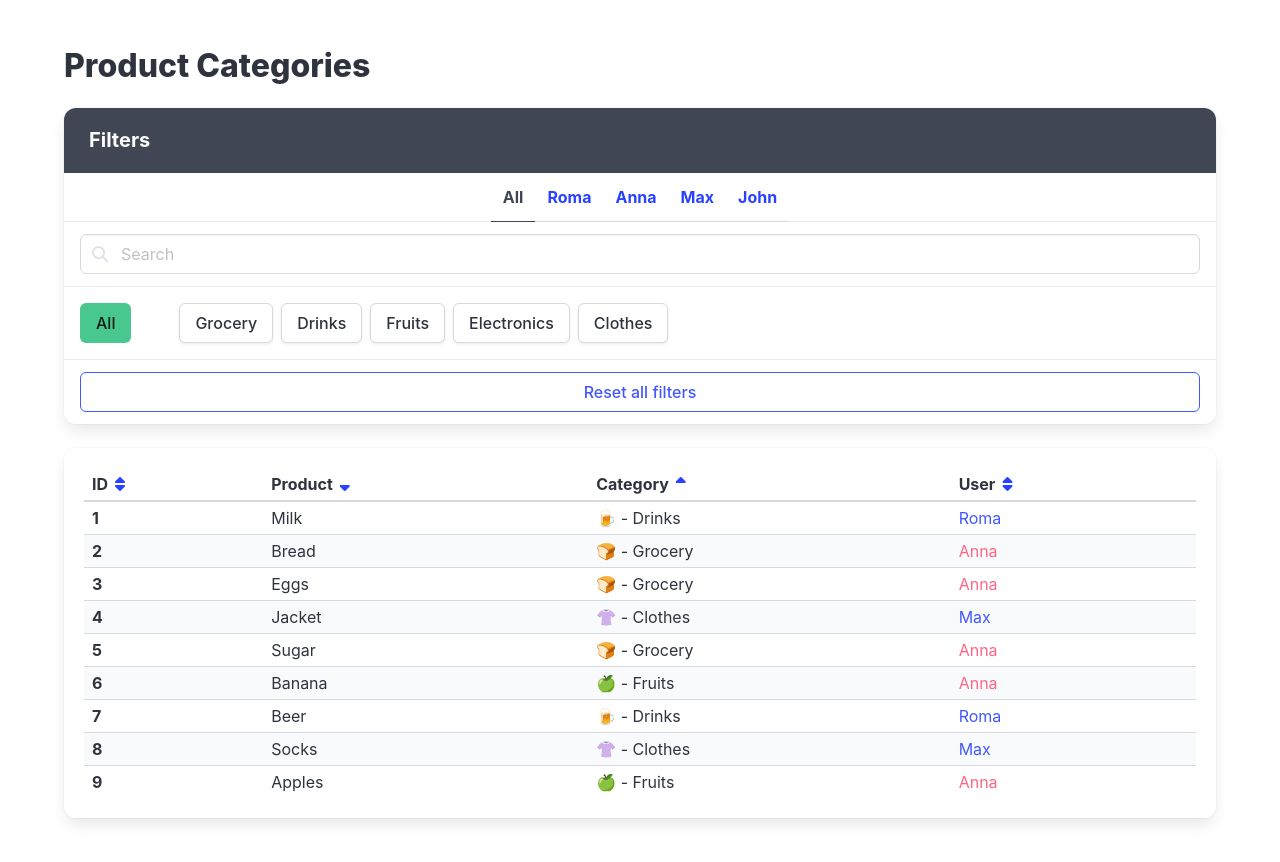
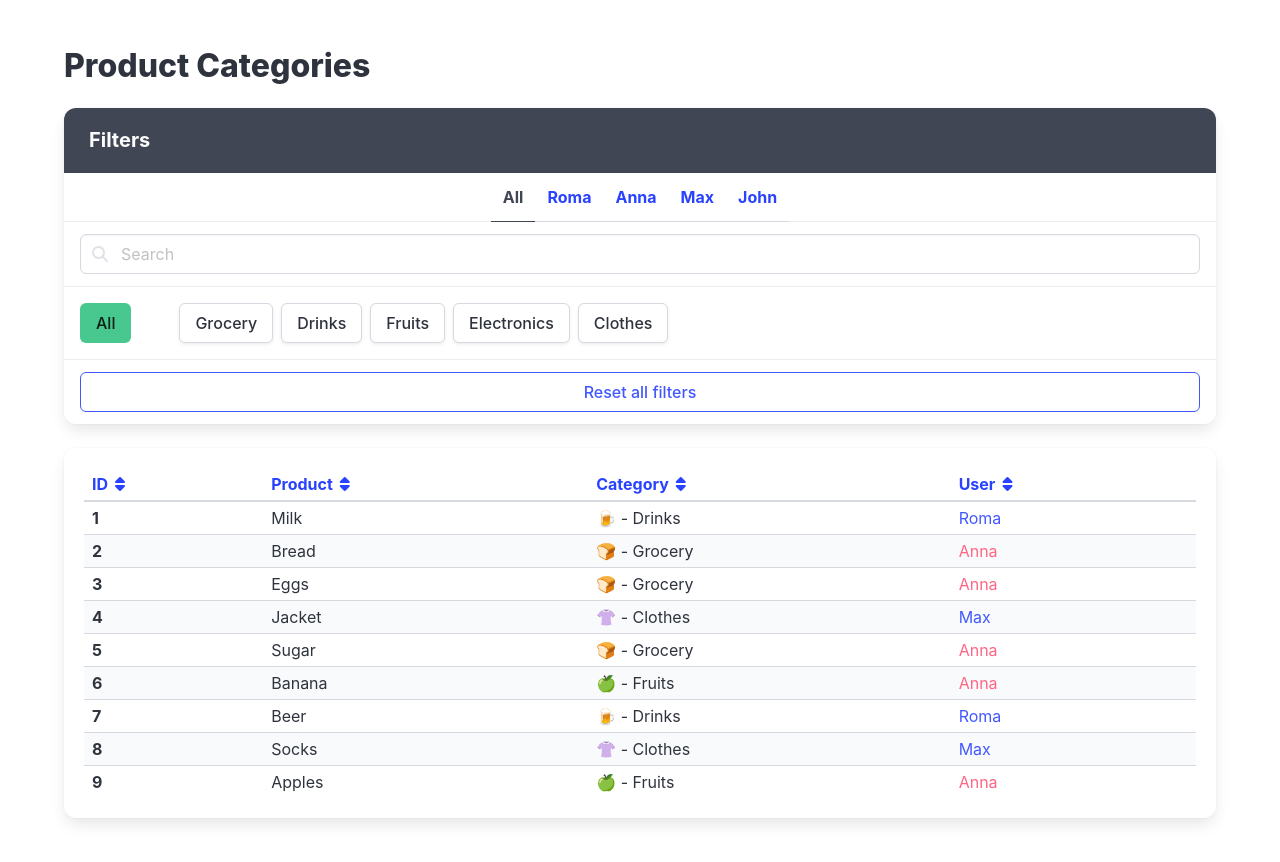
Before and after one commit to AlucardYagamiGame/fs_jul_26_shcherbatiuk, a React (Vite) app: page / in a window 1280 px wide. Shown: the top 862 px of the page. Built offline with nearby package versions, Linux system fonts and the light colour scheme.

Commit message:
add sort

```diff
--- a/src/App.jsx
+++ b/src/App.jsx
@@ -21,10 +21,39 @@ const products = productsFromServer.map(product => {
   };
 });
 
+const columns = [
+  { key: 'id', label: 'ID' },
+  { key: 'name', label: 'Product' },
+  { key: 'categoryId', label: 'Category' },
+  { key: 'user', label: 'User' },
+];
+
 export const App = () => {
   const [selectedUser, setSelectedUser] = useState(null);
   const [searchInput, setSearchInput] = useState('');
   const [selectedCategories, setSelectedCategories] = useState([]);
+  const [sortColumn, setSortColumn] = useState(null);
+  const [sortDirection, setSortDirection] = useState(null);
+
+  const handleSort = column => {
+    if (sortColumn === column) {
+      if (sortDirection === 'asc') {
+        setSortDirection('desc');
+      } else {
+        setSortDirection(null);
+        setSortColumn(null);
+      }
+    } else {
+      setSortColumn(column);
+      setSortDirection('asc');
+    }
+  };
+
+  const getSortIcon = column => {
+    if (sortColumn !== column) return 'fa-sort';
+
+    return sortDirection === 'asc' ? 'fa-sort-up' : 'fa-sort-down';
+  };
 
   const filteredProducts = products.filter(product => {
     if (selectedUser && product.user?.id !== selectedUser) {
@@ -47,6 +76,26 @@ export const App = () => {
 
     return true;
   });
+
+  const getValue = product => {
+    if (sortColumn === 'id') return product.id;
+    if (sortColumn === 'name') return product.name;
+    if (sortColumn === 'categoryId') return product.category.title;
+
+    return product.user.name;
+  };
+
+  const compareProducts = (firstProduct, secondProduct) => {
+    const comparison =
+      getValue(firstProduct) > getValue(secondProduct) ? 1 : -1;
+
+    return sortDirection === 'asc' ? comparison : -comparison;
+  };
+
+  const displayedProducts =
+    sortColumn && sortDirection
+      ? [...filteredProducts].sort(compareProducts)
+      : filteredProducts;
 
   return (
     <div className="section">
@@ -161,6 +210,8 @@ export const App = () => {
                   setSelectedUser(null);
                   setSearchInput('');
                   setSelectedCategories([]);
+                  setSortColumn(null);
+                  setSortDirection(null);
                 }}
               >
                 Reset all filters
@@ -182,54 +233,32 @@ export const App = () => {
             >
               <thead>
                 <tr>
-                  <th>
-                    <span className="is-flex is-flex-wrap-nowrap">
-                      ID
-                      <a href="#/">
-                        <span className="icon">
-                          <i data-cy="SortIcon" className="fas fa-sort" />
+                  {columns.map(column => (
+                    <th key={column.key}>
+                      <a
+                        href="#/"
+                        onClick={e => {
+                          e.preventDefault();
+                          handleSort(column.key);
+                        }}
+                      >
+                        <span className="is-flex is-flex-wrap-nowrap">
+                          {column.label}
+                          <span className="icon">
+                            <i
+                              data-cy="SortIcon"
+                              className={`fas ${getSortIcon(column.key)}`}
+                            />
+                          </span>
                         </span>
                       </a>
-                    </span>
-                  </th>
-
-                  <th>
-                    <span className="is-flex is-flex-wrap-nowrap">
-                      Product
-                      <a href="#/">
-                        <span className="icon">
-                          <i data-cy="SortIcon" className="fas fa-sort-down" />
-                        </span>
-                      </a>
-                    </span>
-                  </th>
-
-                  <th>
-                    <span className="is-flex is-flex-wrap-nowrap">
-                      Category
-                      <a href="#/">
-                        <span className="icon">
-                          <i data-cy="SortIcon" className="fas fa-sort-up" />
-                        </span>
-                      </a>
-                    </span>
-                  </th>
-
-                  <th>
-                    <span className="is-flex is-flex-wrap-nowrap">
-                      User
-                      <a href="#/">
-                        <span className="icon">
-                          <i data-cy="SortIcon" className="fas fa-sort" />
-                        </span>
-                      </a>
-                    </span>
-                  </th>
+                    </th>
+                  ))}
                 </tr>
               </thead>
 
               <tbody>
-                {filteredProducts.map(product => (
+                {displayedProducts.map(product => (
                   <tr data-cy="Product" key={product.id}>
                     <td className="has-text-weight-bold" data-cy="ProductId">
                       {product.id}
```
